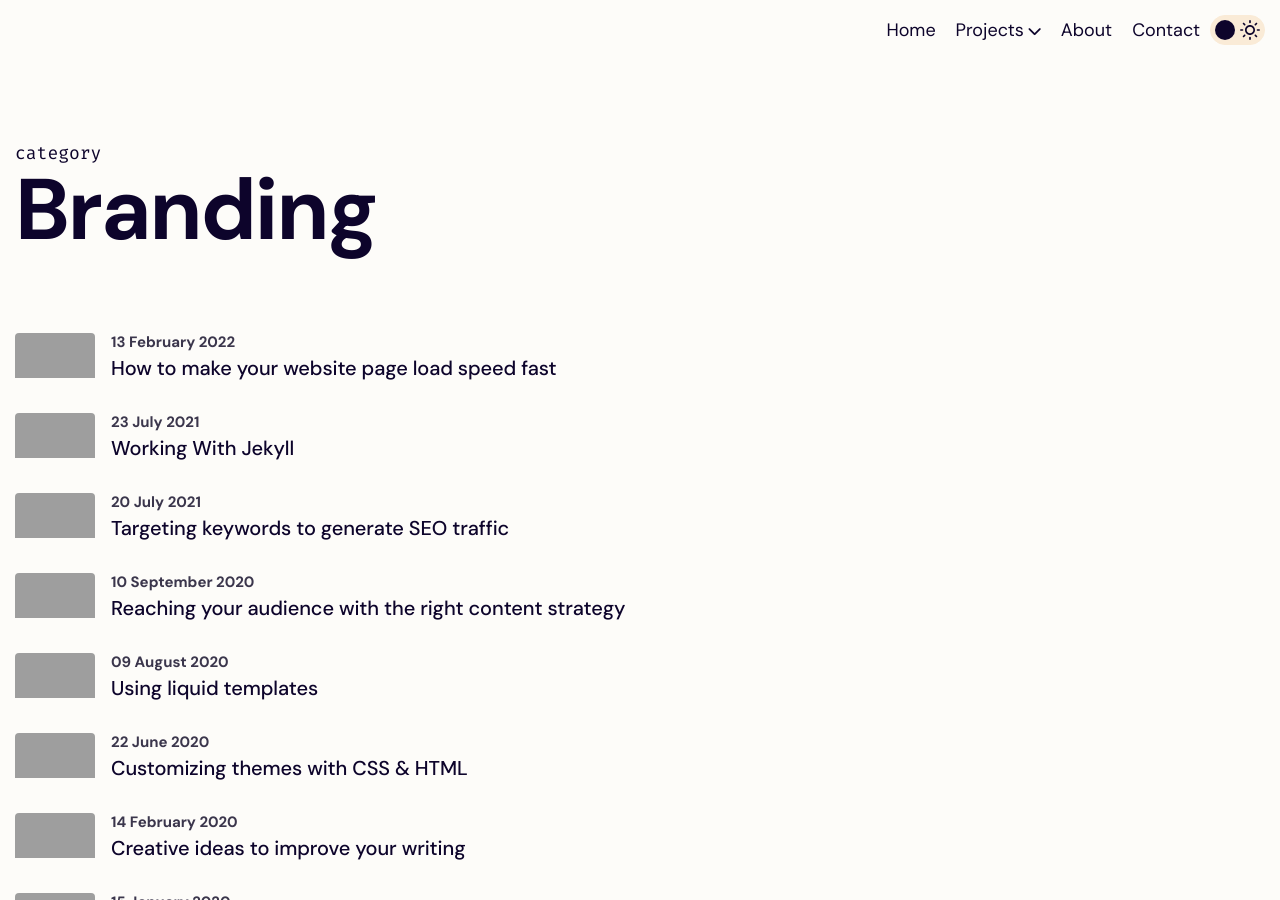
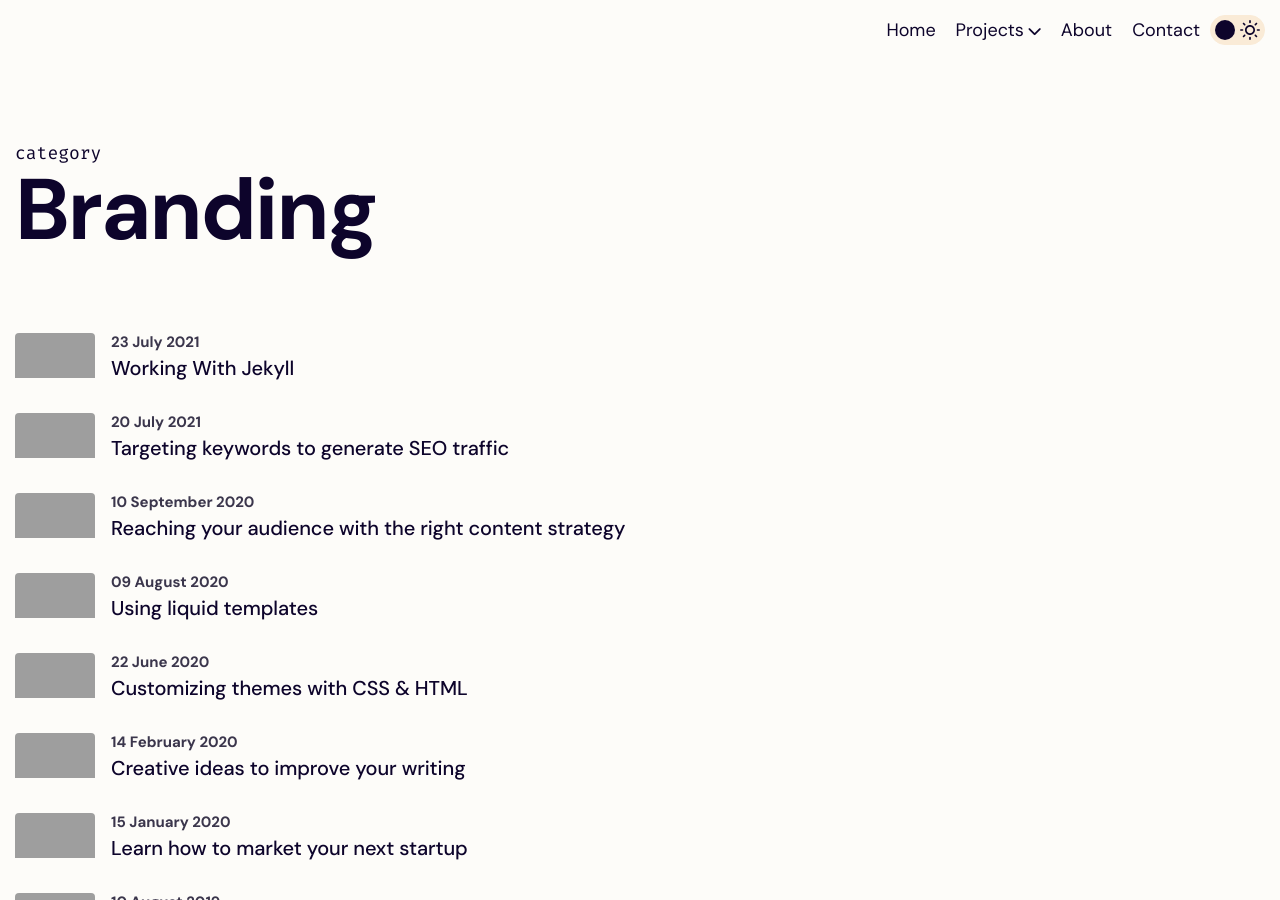
Before and after one commit to arianayoum/ariana-youm, a Jekyll site: the page built from categories/branding.md, in a window 1280 px wide and 900 px high. Built offline with Jekyll 4.4.1, drawn with Linux system fonts in a browser that asks for light colours; some of the changed lines change nothing that is shown; grey boxes are pictures that could not be loaded.

Commit message:
Update 2022-02-13-creating-fast-websites.md

````diff
--- a/collections/_posts/2022-02-13-creating-fast-websites.md
+++ b/collections/_posts/2022-02-13-creating-fast-websites.md
@@ -1,66 +1,7 @@
 ---
 layout: post
-title: "How to make your website page load speed fast"
-date: 2022-02-13T09:49:03Z
-authors: ["Mike Vance"]
-categories: ["Branding"]
-description: Branding is an intrinsic part of your companies success, learn why your brand matters.
-thumbnail: "/assets/images/gen/blog/blog-18-thumbnail.webp"
-image: "/assets/images/gen/blog/blog-18.webp"
-comments: false
-subscribe: true
+title: "Conference Visualization"
+description: Poster for the Krembil Research Symposium, 2021
+thumbnail: "/assets/images/gen/AY-Krembil-2021.png"
+image: "/assets/images/gen/AY-Krembil-2021.png"
 ---
-
-Markdown is a lightweight markup language with plain-text-formatting syntax. Its design allows it to be converted to many output formats, but the original tool by the same name only supports HTML. Markdown is often used to format readme files, for writing messages in online discussion forums, and to create rich text using a plain text editor.
-
-Since the initial description of Markdown contained ambiguities and unanswered questions, the implementations that appeared over the years have subtle differences and many come with syntax extensions.
-
-## History
-
-John Gruber created the [Markdown](#) language in 2004 in collaboration with Aaron Swartz on the syntax, with the goal of enabling people "to write using an easy-to-read and easy-to-write plain text format". Its key design goal is readability. That the language be readable as-is.
-
-> "Markdown is a lightweight markup language with plain-text-formatting syntax"
-
-To this end, its main inspiration is the existing conventions for marking up plain text in email, though it also draws from earlier markup languages, notably setext, Textile, and reStructuredText.
-
-## Markdown Flavours
-
-From 2012, a group of people including Jeff Atwood and John MacFarlane launched what Atwood characterized as a standardization effort. A community website now aims to "document various tools and resources available to document authors and developers, as well as implementors of the various markdown implementations".
-
-{% include framework/shortcodes/figure.html src="/assets/images/gen/content/content-1.webp" title="There are many popular text editors for Markdown" caption="VSCode Editor" alt="Photo of designing a website in Figma" link="https://figma.com" target="\_blank" %}
-
-### GitHub Flavored Markdown (GFM)
-
-In 2017, GitHub released a formal specification of their GitHub Flavored Markdown (GFM) that is based on CommonMark. It follows the CommonMark specification exactly except for tables, strikethrough, autolinks and task lists, which the GitHub spec has added as extensions. GitHub also changed the parser used on their sites accordingly, which required that some documents be changed. For instance, GFM now requires that the hash symbol that creates a heading be separated from the heading text by a space character.he user to create their own.
-
-{% include framework/shortcodes/figure.html src="/assets/images/gen/content/content-2.webp" title="There are many popular text editors for Markdown" caption="VSCode Editor" alt="Photo of designing a website in Figma" link="https://figma.com" target="\_blank" %}
-
-### Markdown Extra
-
-Markdown Extra is a lightweight markup language based on Markdown implemented in PHP (originally), [Python](#) and [Ruby](#). It adds features not available with plain Markdown syntax. Markdown Extra is supported in some content management systems such as, for example, Drupal.
-
-### MDX
-
-At the same time, a number of ambiguities in the informal specification had attracted attention.These issues spurred the creation of tools such as Babelmark to compare the output of various implementations, and an effort by some developers of Markdown parsers for standardisation. However, Gruber has argued that complete standardization would be a mistake:
-
-```js
-$(window).scroll(function () {
-  // this will work when your window scrolled.
-  var scroll = $(window).scrollTop();
-  if (scroll > 100) {
-    $(".header").addClass("header-scrolled");
-  } else {
-    $(".header").removeClass("header-scrolled");
-  }
-});
-```
-
-Gruber avoided using curly braces in Markdown to unofficially reserve them for implementation-specific extensions. Markdown Extra adds the following features to Markdown:
-
-- markdown markup inside HTML blocks
-- elements with id/class attribute
-- fenced code blocks that span multiple lines of code
-- tables
-- definition lists
-- footnotes
-- abbreviations
````
